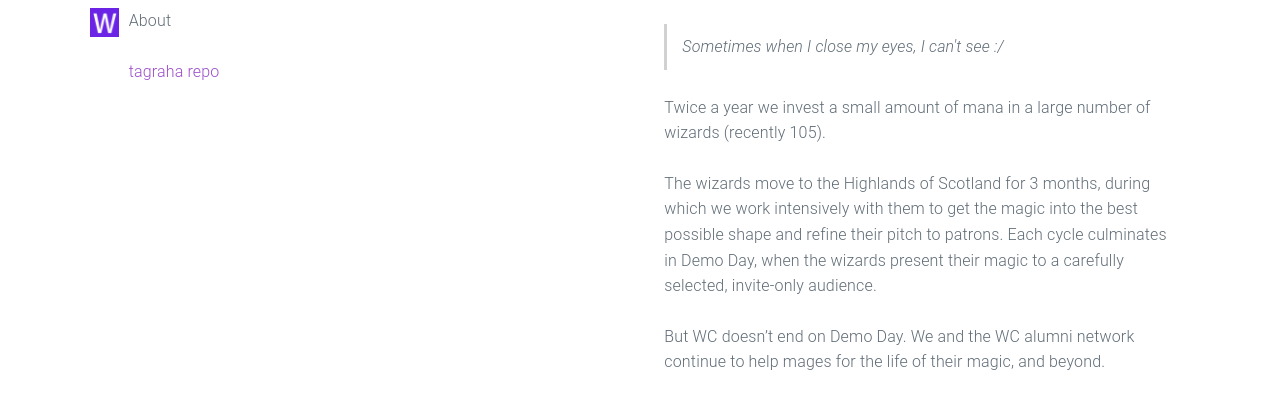
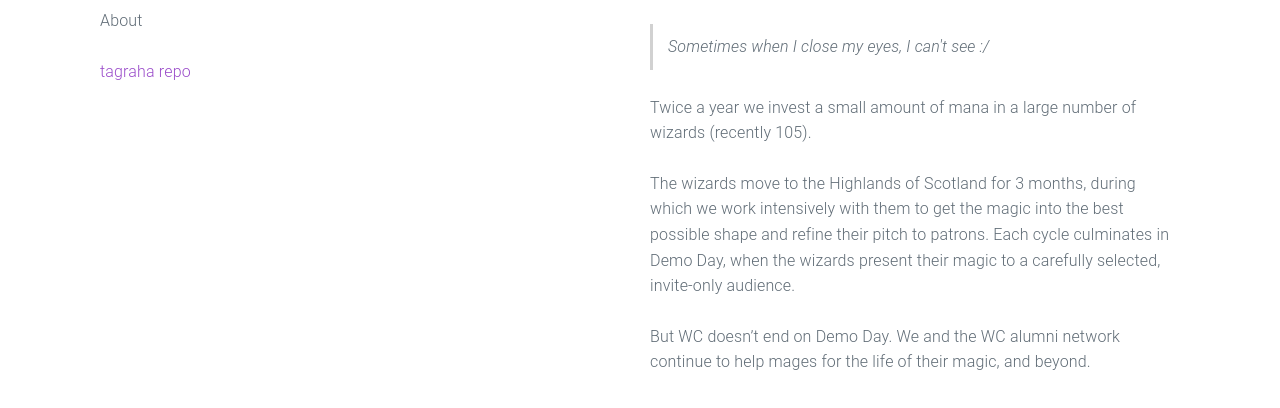
Before and after one commit to tagraha/react-scratch, a React app: page / in a window 1280 px wide. Shown: the top 408 px of the page. Built offline with nearby package versions, Linux system fonts and the light colour scheme; the HTML template or start-up script is replaced by a standard one.

Commit message:
build(perks): upgrading to webpack 4.1.0

```diff
--- a/package.json
+++ b/package.json
@@ -43,10 +43,11 @@
     "babel-preset-stage-0": "^6.24.1",
     "changelog-generator": "0.0.4",
     "css-loader": "^0.28.4",
-    "extract-text-webpack-plugin": "^2.1.2",
+    "extract-text-webpack-plugin": "^4.0.0-beta.0",
     "file-loader": "^0.11.2",
     "nodemon": "^1.11.0",
     "postcss-loader": "^2.0.6",
-    "webpack": "^3.8.1"
+    "webpack": "4.1.0",
+    "webpack-cli": "^2.0.10"
   }
 }
--- a/src/shared/home/index.js
+++ b/src/shared/home/index.js
@@ -1,16 +1,11 @@
 import React, { Component } from "react";
 import { Link } from "react-router-dom";
-import logo from "./logo.png";
-import wizards from "./wizards.jpg";
 import "./index.css";
 
 class Home extends Component {
   render() {
     return (
       <div className="row">
-        <header>
-          <img src={logo} />
-        </header>
         <div className="column">
           <p className="selected">About</p>
           <p>
```
Also changed, not shown: 2 other files (tests, documents, lock files or other folders).
